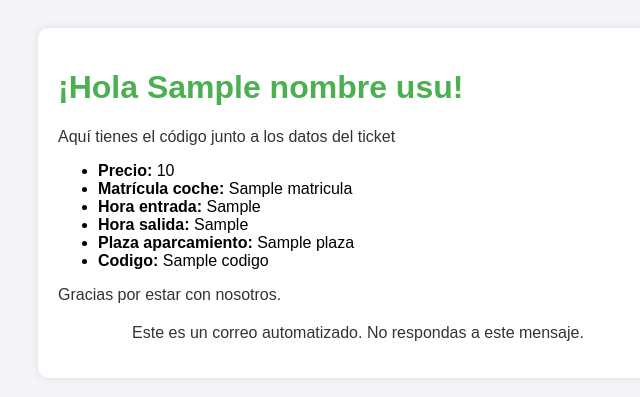
After one commit to charlie05-rgb/ErciDonaNotifyServer, a Python web app: template templates/email_codigo.html in a window 1280 px wide. The commit adds this page. Shown: the top 397 px of the page, without its empty margins (282-922 px from the left). Run offline with Jinja, Linux system fonts and the light colour scheme; the template is opened without the code that fills it: most values are stand-ins (such as "Sample title", 1, 10 or a date in 2020).

Commit message:
14/03/2025

```diff
--- /dev/null
+++ b/templates/email_codigo.html
@@ -0,0 +1,54 @@
+<!DOCTYPE html>
+<html lang="es">
+<head>
+    <meta charset="UTF-8">
+    <meta name="viewport" content="width=device-width, initial-scale=1.0">
+    <title>Notificación de Actualización</title>
+    <style>
+        body {
+            font-family: Arial, sans-serif;
+            background-color: #f4f4f9;
+            padding: 20px;
+        }
+        .container {
+            max-width: 600px;
+            margin: 0 auto;
+            background-color: #ffffff;
+            padding: 20px;
+            border-radius: 10px;
+            box-shadow: 0 0 10px rgba(0, 0, 0, 0.1);
+        }
+        h1 {
+            color: #4CAF50;
+        }
+        p {
+            font-size: 16px;
+            color: #333;
+        }
+        .footer {
+            font-size: 12px;
+            color: #888;
+            margin-top: 20px;
+            text-align: center;
+        }
+    </style>
+</head>
+<body>
+    <div class="container">
+        <h1>¡Hola {{ nombre_usu }}!</h1>
+        <p>Aquí tienes el código junto a los datos del ticket</p>
+        <ul>
+            <li><strong>Precio:</strong> {{ precio }}</li>
+            <li><strong>Matrícula coche:</strong> {{ matricula }}</li>
+            <li><strong>Hora entrada:</strong> {{ hora_entrada }}</li>
+            <li><strong>Hora salida:</strong> {{ hora_salida }}</li>
+            <li><strong>Plaza aparcamiento:</strong> {{ plaza }}</li>
+            <li><strong>Codigo:</strong> {{ codigo }}</li>
+        </ul>
+        <p>Gracias por estar con nosotros.</p>
+        <div class="footer">
+            <p>Este es un correo automatizado. No respondas a este mensaje.</p>
+        </div>
+    </div>
+</body>
+</html>
```
Also changed, not shown: templates/email_qr.html (+50 -1 lines), templates/email_verificado.html (added, +52 -0 lines).
